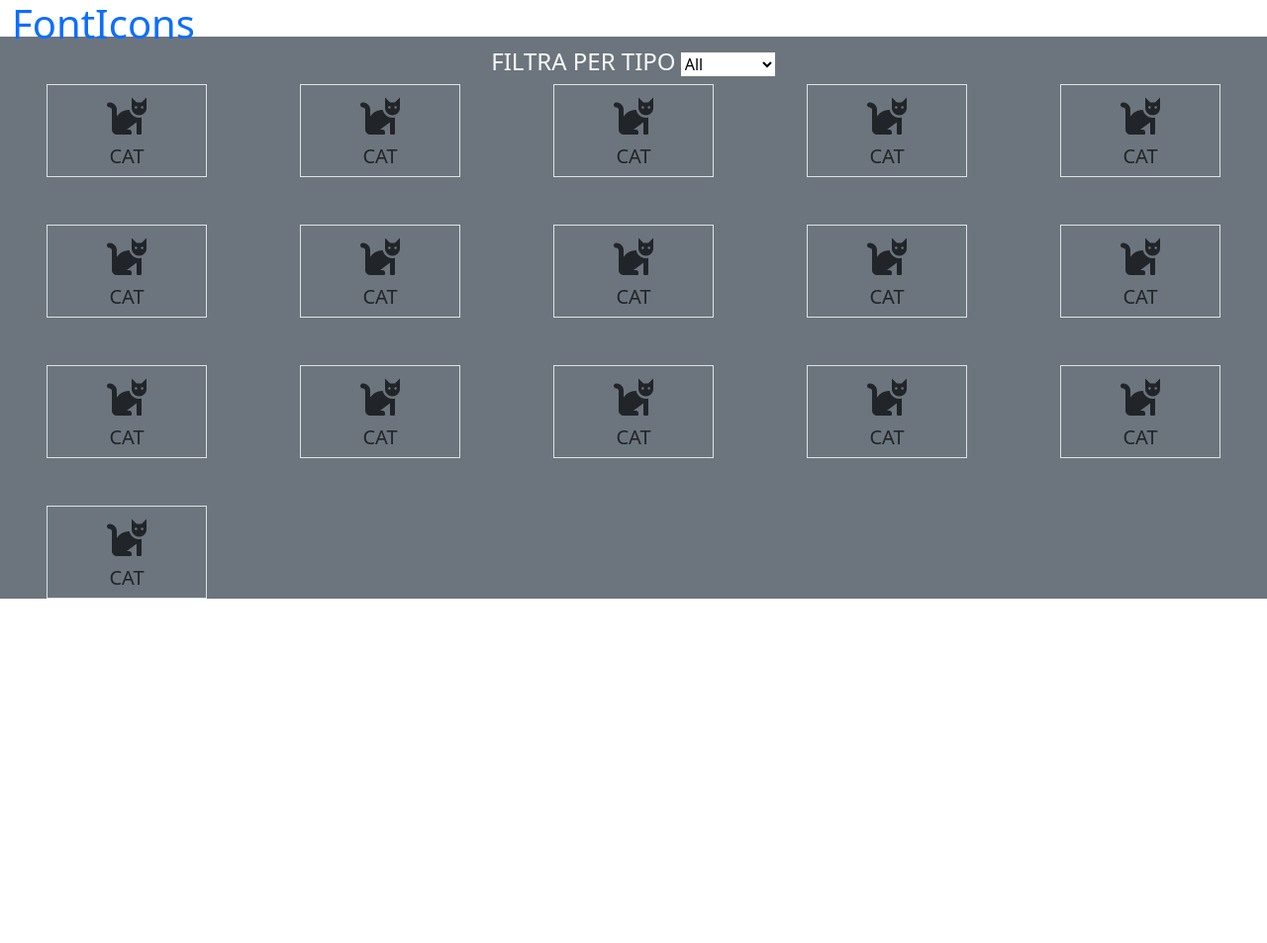
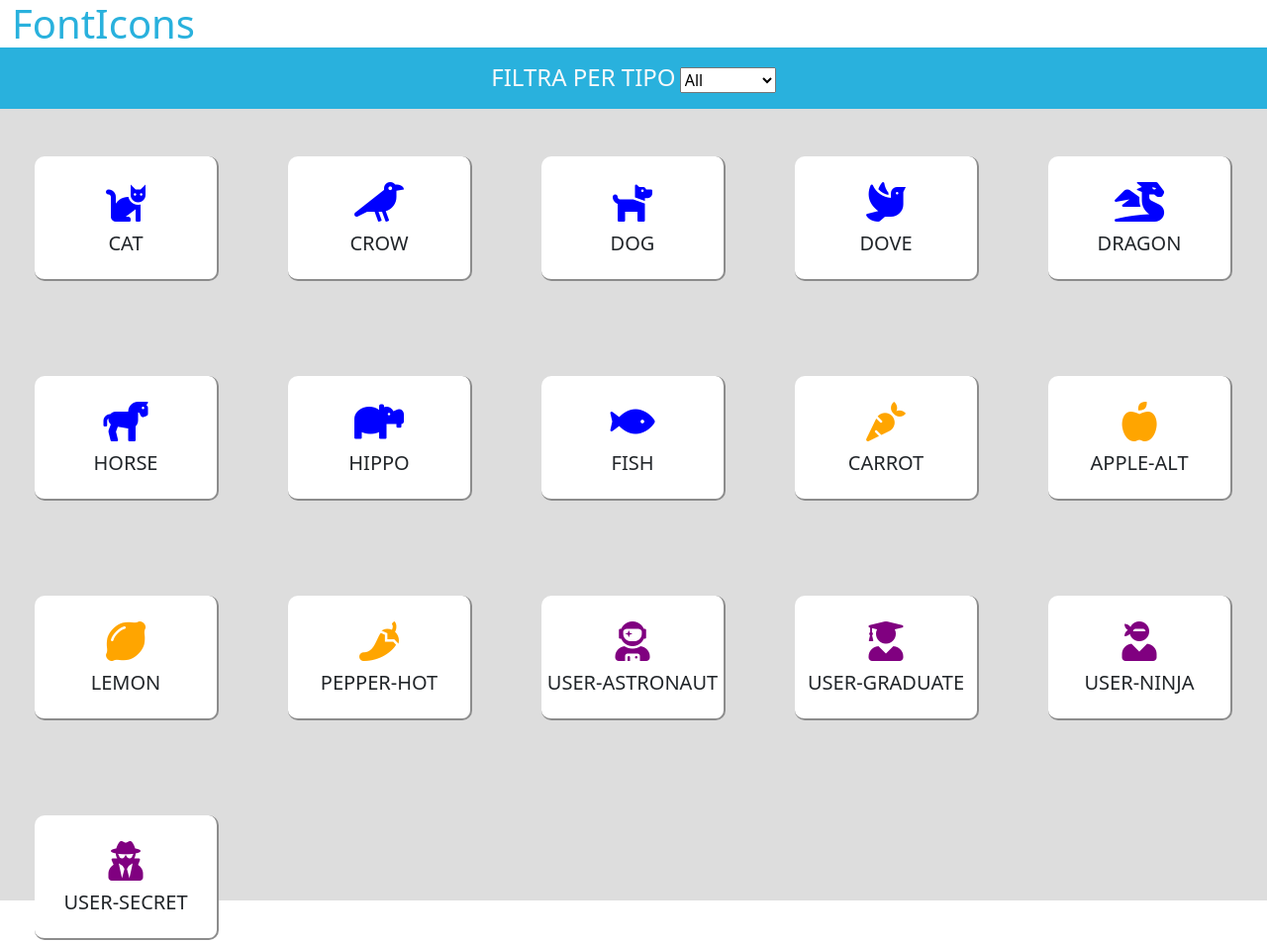
Before and after one commit to mariaacanfora/js-es6-icons, a plain HTML site: page index.html in a window 1280 px wide. Shown: the whole page at 99% size. Before the commit the page ends 800 px from the top, so only its background shows below. Drawn offline with nearby package versions, Linux system fonts and the light colour scheme.

Commit message:
Added addEventListener on change option's select and changed some styles with css

```diff
--- /dev/null
+++ b/css/style.css
@@ -0,0 +1,18 @@
+.my_card{
+    background-color: white;
+    border-right: 2px solid #8c8c8c;
+    border-bottom: 2px solid #8c8c8c;
+    border-radius: 10px;
+}
+
+.my_bg-secondary{
+    background-color: #dddddd;
+}
+
+.my_bg-primary{
+    background-color: #29b1dd;
+}
+
+.my_text-primary{
+    color: #29b1dd;
+}
--- a/index.html
+++ b/index.html
@@ -13,22 +13,22 @@
     <!-- Font Awesome -->
     <link rel="stylesheet" href="https://cdnjs.cloudflare.com/ajax/libs/font-awesome/5.15.3/css/all.min.css">
 
-
+    <link rel="stylesheet" href="css/style.css">
 </head>
 <body>
 
     <header>
         <div class="container-fluid">
-            <h1 class="text-primary my-0">FontIcons</h1>
+            <h1 class="my_text-primary my-0">FontIcons</h1>
         </div>
 
         <nav>
-            <div class="container-fluid text-center bg-primary">
-                <h4 class="text-light d-inline-block">FILTRA PER TIPO</h4>
+            <div class="container-fluid text-center my_bg-primary py-3">
+                <h4 class="text-light d-inline-block my-0">FILTRA PER TIPO</h4>
 
                 <select name="icon selection" id="icon-select">
                     <option value="">All</option>
-                    <option value="animal">Animal</option>
+                    <option value="animal" id="animal-option">Animal</option>
                     <option value="vegetable">Vegetable</option>
                     <option value="user">User</option>
                 </select>
@@ -36,8 +36,9 @@
         </nav>
     </header>
 
-    <main style="height: 500px;">
-        <div class="container-fluid bg-secondary" id="main-container">
+    <main>
+        <div class="container-fluid my_bg-secondary" id="main-container" style="height: 100vh;">
+
         </div>
 
     </main>
--- a/js/script.js
+++ b/js/script.js
@@ -1,16 +1,115 @@
 const mainContainer = document.getElementById("main-container");
 
 const row = document.createElement("div");
-row.classList.add("row", "row-cols-5", "gy-5");
+row.classList.add("row", "row-cols-5");
 mainContainer.append(row);
 
+const iconSelect = document.getElementById("icon-select");
 
+//genero lista colori da usare per ogni tipo di icona
+let iconColorsList = {
+    animal: "blue",
+    vegetable: "#ffa500",
+    user: "#800080"
+};
+
+//genero griglia di icon cards
 for (let i = 0; i < iconsList.length; i++) {
+    let icon = iconsList[i];
+    createIconCard(icon);
+}
 
-    row.innerHTML += `<div class="col text-center">
-                        <div class="text-center fs-1 border d-inline-block" style="width: 70%;">
-                            <i class="fas fa-cat"></i>
-                            <h5>CAT</h5>
-                        </div>`
 
+iconSelect.addEventListener("change", function () {
+    row.innerHTML = "";
+
+    const option = this.value;
+    console.log(option);
+
+    if (option !== "") {
+        let icons = iconsListType(iconsList)[option]
+        console.log(icons);
+        for (let i = 0; i < icons.length; i++) {
+            let icon = icons[i];
+            let type = option;
+            icon.type = type;
+            createIconCard(icon);
+        };
+    } else{
+        for (let i = 0; i < iconsList.length; i++) {
+            let icon = iconsList[i];
+            createIconCard(icon);
+        };
+    };
+
+
+
+})
+
+
+
+
+
+
+
+
+
+
+
+
+
+
+
+
+
+
+
+/****************************************************************************/
+/* FUNCTIONS */
+/****************************************************************************/
+
+/**
+ * Restituisce un oggetto le cui chiavi sono array di oggetti aventi tutti lo stesso tipo in comune
+ * @param {arrya} iconsList
+ */
+function iconsListType(iconsList) {
+    let iconsListType = {};
+    for (let i = 0; i < iconsList.length; i++) {
+
+        let icon = iconsList[i];
+        let { name, prefix, type, family } = icon;
+
+        if (!iconsListType[type]) {
+
+            iconsListType[type] = [];
+        }
+
+
+        iconsListType[type].push({
+            name,
+            prefix: prefix,
+            family: family,
+            color: iconColorsList[type]
+        });
+    }
+
+    return iconsListType;
 }
+
+
+/**
+ * Crea la struttura base di un'icon card
+ * @param {object} icon
+ */
+function createIconCard(icon) {
+    const { name, prefix, type, family } = icon;
+    let color = iconColorsList[type];
+    icon.color = color;
+
+    row.innerHTML += `<div class="col text-center my-5">
+                        <div class="text-center fs-1 d-inline-block my_card py-3" style="width: 80%;">
+                            <i class="${family} ${prefix}${name}" style="color: ${color}"></i>
+                            <h5 class="text-uppercase">${name}</h5>
+                        </div>
+                      </div>`
+}
```
